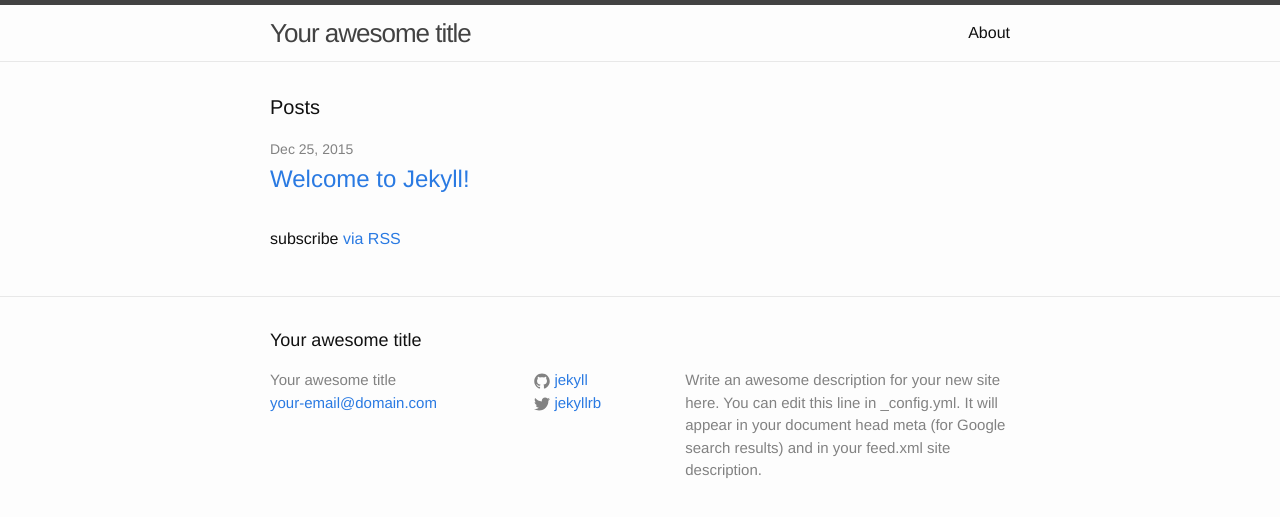
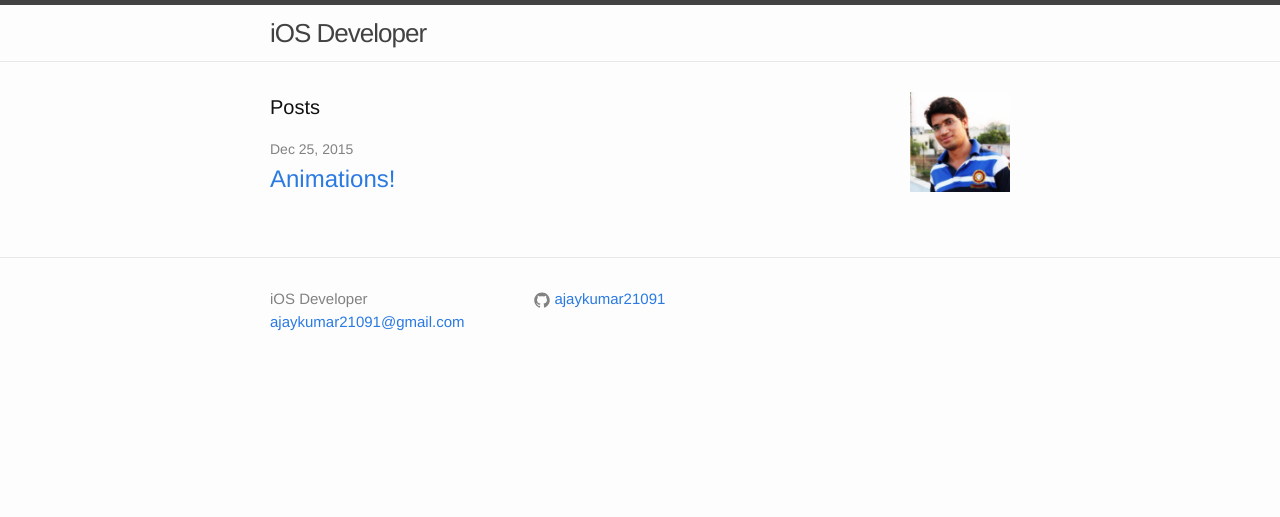
Before and after one commit to ajaykumar21091/ajaykumar21091.github.io, a Jekyll site: the page built from index.html, in a window 1280 px wide. Shown: the top 517 px of the page. Built offline with Jekyll 4.4.1, drawn with Linux system fonts in a browser that asks for light colours.

Commit message:
Made some basic configuration changes

```diff
--- a/_config.yml
+++ b/_config.yml
@@ -6,16 +6,13 @@
 # 'jekyll serve'. If you change this file, please restart the server process.
 
 # Site settings
-title: Your awesome title
-email: your-email@domain.com
-description: > # this means to ignore newlines until "baseurl:"
-  Write an awesome description for your new site here. You can edit this
-  line in _config.yml. It will appear in your document head meta (for
-  Google search results) and in your feed.xml site description.
-baseurl: "" # the subpath of your site, e.g. /blog
-url: "ajaykumar21091" # the base hostname & protocol for your site
-twitter_username: jekyllrb
-github_username:  jekyll
+title: iOS Developer
+email: ajaykumar21091@gmail.com
+description:
+url: https:/ajaykumar21091.github.io # the base hostname & protocol for your site
+#twitter_username: jekyllrb
+facebook_username: ajay kumar yadav
+github_username:  ajaykumar21091
 
 # Build settings
 markdown: kramdown
--- a/_includes/footer.html
+++ b/_includes/footer.html
@@ -1,8 +1,6 @@
 <footer class="site-footer">
 
   <div class="wrapper">
-
-    <h2 class="footer-heading">{{ site.title }}</h2>
 
     <div class="footer-col-wrapper">
       <div class="footer-col footer-col-1">
--- a/index.html
+++ b/index.html
@@ -1,7 +1,7 @@
 ---
 layout: default
 ---
-
+<img align="right" src="profile_pic.jpeg" width="100" height="100" />
 <div class="home">
 
   <h1 class="page-heading">Posts</h1>
@@ -17,7 +17,4 @@ layout: default
       </li>
     {% endfor %}
   </ul>
-
-  <p class="rss-subscribe">subscribe <a href="{{ "/feed.xml" | prepend: site.baseurl }}">via RSS</a></p>
-
 </div>
```
Also changed, not shown: _posts/2015-12-25-welcome-to-jekyll.markdown (deleted, +0 -25 lines), _posts/2015-12-26-ios-animations.markdown (added, +8 -0 lines), about.md (deleted, +0 -15 lines), profile_pic.jpeg (added), 3 other files.
